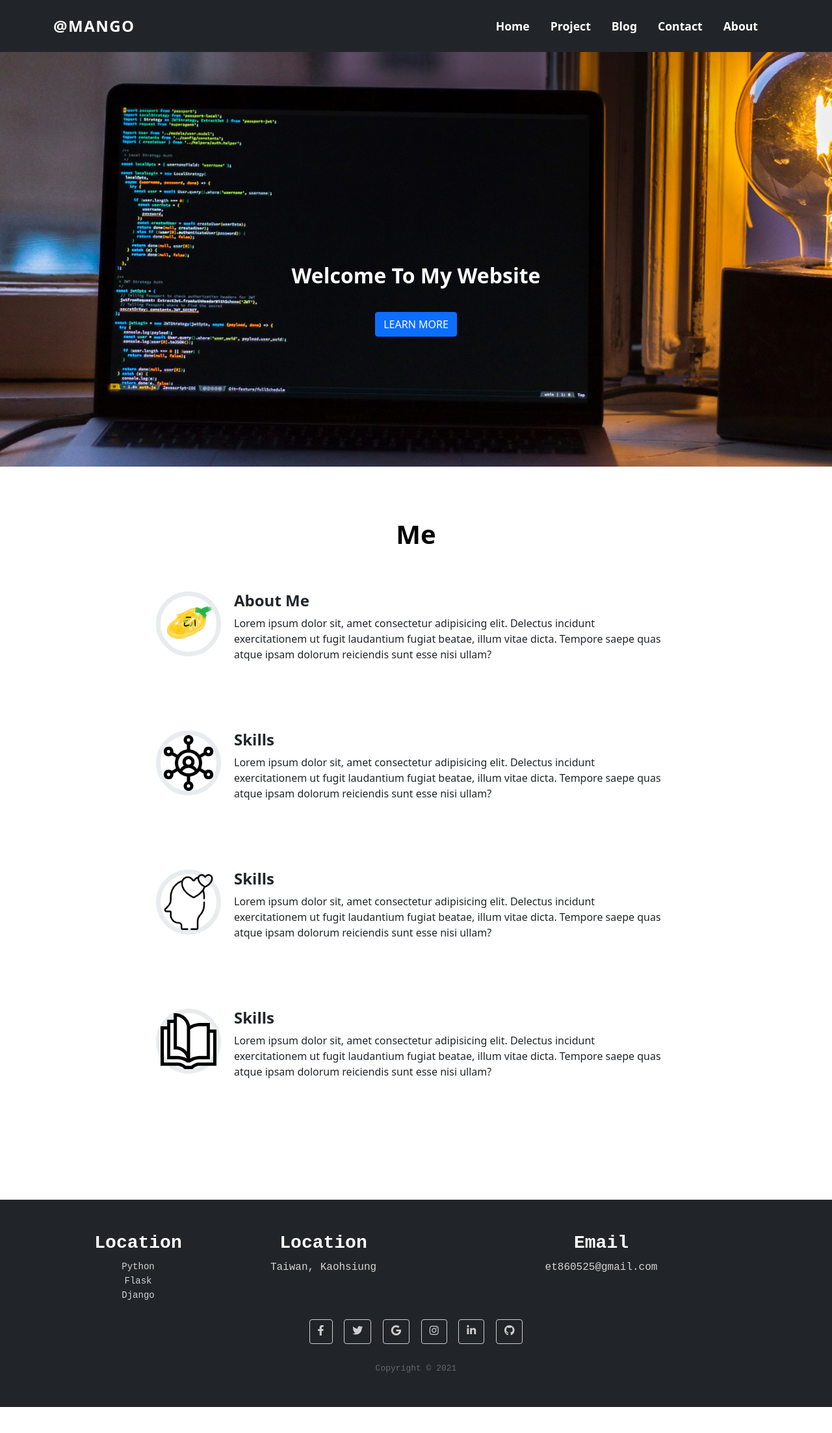
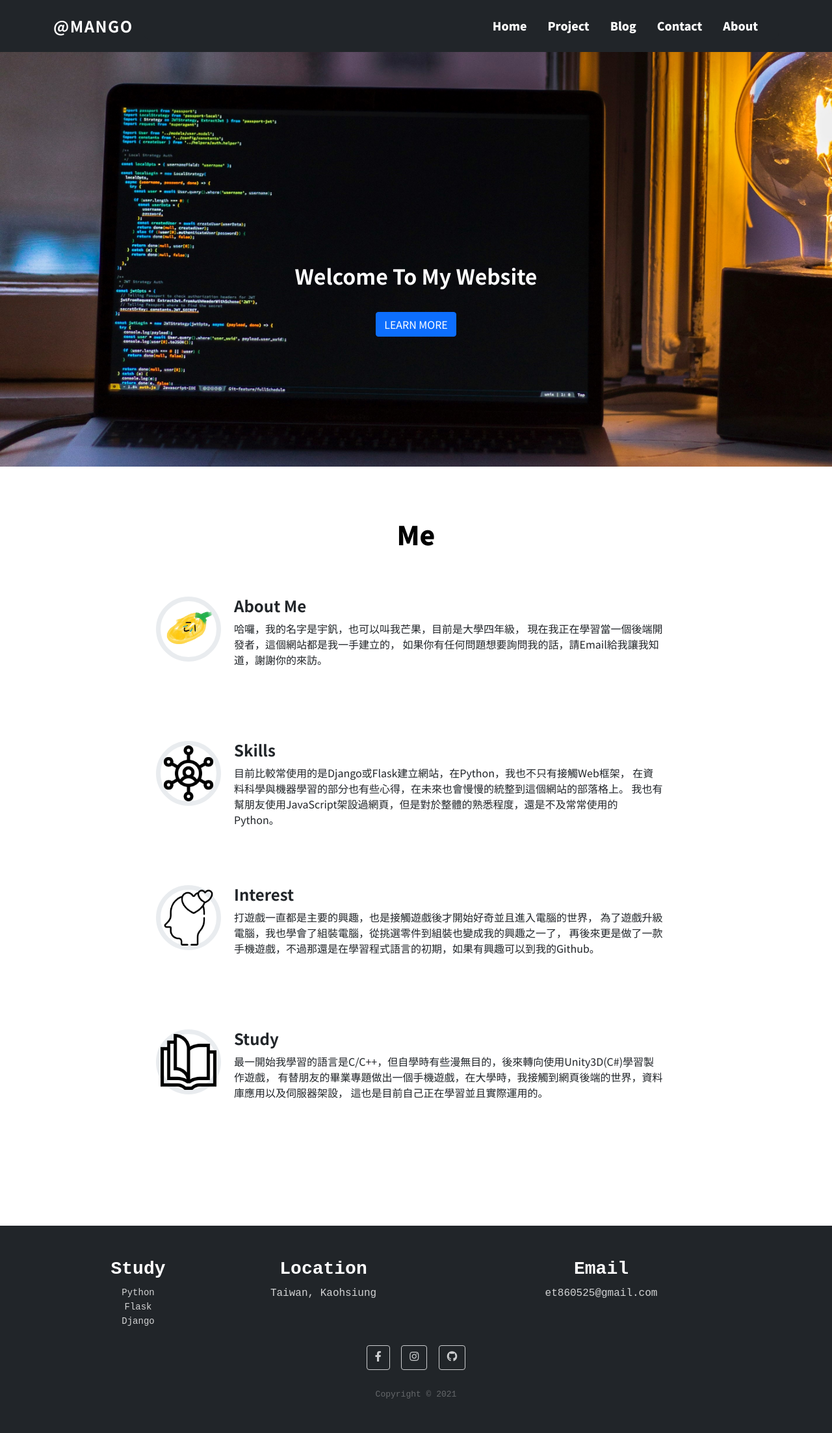
Before and after one commit to et860525/Django-personal-website, a Django app: page / in a window 1280 px wide. Shown: the whole page at 65% size. Before the commit the page ends 2165 px from the top, so only its background shows below. Run offline with Django 3.2, Linux system fonts and the light colour scheme.

Commit message:
Font family change, added Ch intro, link fixed
  - Use google CH font
  - Link to my own social media
  - Project link

```diff
--- a/blog/static/blog/css/style.css
+++ b/blog/static/blog/css/style.css
@@ -11,6 +11,12 @@
 */
 
 /*** 1.0 - Globals ***/
+@import url('https://fonts.googleapis.com/css2?family=Noto+Sans+TC:wght@400;500;700;900&display=swap');
+body {
+	font-family: 'Noto Sans TC', sans-serif;
+}
+
+
 h1, h2, h3, h4, h5, h6,
 .h1, .h2, .h3, .h4, .h5, .h6 {
 	margin-bottom: 0.5rem;
--- a/personalWeb/static/personalWeb/css/style.css
+++ b/personalWeb/static/personalWeb/css/style.css
@@ -12,6 +12,11 @@
 */
 
 /*** 1.0 - Globals ***/
+@import url('https://fonts.googleapis.com/css2?family=Noto+Sans+TC:wght@400;500;700;900&display=swap');
+body {
+	font-family: 'Noto Sans TC', sans-serif;
+}
+
 h1, h2, h3, h4, h5, h6,
 .h1, .h2, .h3, .h4, .h5, .h6 {
 	margin-bottom: 0.5rem;
@@ -94,7 +99,7 @@ header.homeHero {
 .intro-me > li {
 	position: relative;
 	min-height: 150px;
-	margin: 4rem 0;
+	margin: 4.5rem 0;
 }
 
 .intro-me > li .intro-me-image {
--- a/personalWeb/templates/personalWeb/footer.html
+++ b/personalWeb/templates/personalWeb/footer.html
@@ -3,11 +3,11 @@
 		<div class="container">
 			<div class="row">
 				<div class="col-sm-6 col-md-3 widget">
-					<h3>Location</h3>
+					<h3>Study</h3>
 					<ul>
-						<li><a href="">Python</a></li>
-						<li><a href="">Flask</a></li>
-						<li><a href="">Django</a></li>
+						<li><a href="https://www.python.org/">Python</a></li>
+						<li><a href="https://flask.palletsprojects.com/en/2.0.x/">Flask</a></li>
+						<li><a href="https://www.djangoproject.com/">Django</a></li>
 					</ul>
 				</div>
 				<div class="col-sm-6 col-md-3 widget">
@@ -22,27 +22,27 @@
 				</div>
 				<div class="socia-icons">
 					<!-- Facebook -->
-					<a class="btn btn-outline-light btn-floating m-1" href="#!" role="button"><i
+					<a class="btn btn-outline-light btn-floating m-1" href="https://www.facebook.com/profile.php?id=100000313241183" role="button"><i
 							class="fab fa-facebook-f"></i></a>
 
 					<!-- Twitter -->
-					<a class="btn btn-outline-light btn-floating m-1" href="#!" role="button"><i
-							class="fab fa-twitter"></i></a>
+					<!-- <a class="btn btn-outline-light btn-floating m-1" href="#!" role="button"><i
+							class="fab fa-twitter"></i></a> -->
 
 					<!-- Google -->
-					<a class="btn btn-outline-light btn-floating m-1" href="#!" role="button"><i
-							class="fab fa-google"></i></a>
+					<!-- <a class="btn btn-outline-light btn-floating m-1" href="#!" role="button"><i
+							class="fab fa-google"></i></a> -->
 
 					<!-- Instagram -->
-					<a class="btn btn-outline-light btn-floating m-1" href="#!" role="button"><i
+					<a class="btn btn-outline-light btn-floating m-1" href="https://www.instagram.com/mayday80730/" role="button"><i
 							class="fab fa-instagram"></i></a>
 
 					<!-- Linkedin -->
-					<a class="btn btn-outline-light btn-floating m-1" href="#!" role="button"><i
-							class="fab fa-linkedin-in"></i></a>
+					<!-- <a class="btn btn-outline-light btn-floating m-1" href="#!" role="button"><i
+							class="fab fa-linkedin-in"></i></a> -->
 
 					<!-- Github -->
-					<a class="btn btn-outline-light btn-floating m-1" href="#!" role="button"><i
+					<a class="btn btn-outline-light btn-floating m-1" href="https://github.com/et860525" role="button"><i
 							class="fab fa-github"></i></a>
 				</div>
 				<p class="copyright">Copyright © 2021</p>
--- a/personalWeb/templates/personalWeb/home.html
+++ b/personalWeb/templates/personalWeb/home.html
@@ -29,9 +29,9 @@
 					</div>
 					<div class="intro-me-body">
 						<p>
-							Lorem ipsum dolor sit,
-							amet consectetur adipisicing elit. Delectus incidunt exercitationem ut fugit laudantium fugiat beatae, illum vitae dicta.
-							Tempore saepe quas atque ipsam dolorum reiciendis sunt esse nisi ullam?
+							哈囉，我的名字是宇釩，也可以叫我芒果，目前是大學四年級，
+							現在我正在學習當一個後端開發者，這個網站都是我一手建立的，
+							如果你有任何問題想要詢問我的話，請Email給我讓我知道，謝謝你的來訪。
 						</p>
 					</div>
 				</div>
@@ -46,9 +46,9 @@
 					</div>
 					<div class="intro-me-body">
 						<p>
-							Lorem ipsum dolor sit,
-							amet consectetur adipisicing elit. Delectus incidunt exercitationem ut fugit laudantium fugiat beatae, illum vitae dicta.
-							Tempore saepe quas atque ipsam dolorum reiciendis sunt esse nisi ullam?
+							目前比較常使用的是Django或Flask建立網站，在Python，我也不只有接觸Web框架，
+							在資料科學與機器學習的部分也有些心得，在未來也會慢慢的統整到這個網站的部落格上。
+							我也有幫朋友使用JavaScript架設過網頁，但是對於整體的熟悉程度，還是不及常常使用的Python。
 						</p>
 					</div>
 				</div>
@@ -59,13 +59,13 @@
 				</div>
 				<div class="intro-me-panel">
 					<div class="intro-me-headline">
-						<h4>Skills</h4>
+						<h4>Interest</h4>
 					</div>
 					<div class="intro-me-body">
 						<p>
-							Lorem ipsum dolor sit,
-							amet consectetur adipisicing elit. Delectus incidunt exercitationem ut fugit laudantium fugiat beatae, illum vitae dicta.
-							Tempore saepe quas atque ipsam dolorum reiciendis sunt esse nisi ullam?
+							打遊戲一直都是主要的興趣，也是接觸遊戲後才開始好奇並且進入電腦的世界，
+							為了遊戲升級電腦，我也學會了組裝電腦，從挑選零件到組裝也變成我的興趣之一了，
+							再後來更是做了一款手機遊戲，不過那還是在學習程式語言的初期，如果有興趣可以到我的Github。
 						</p>
 					</div>
 				</div>
@@ -76,13 +76,13 @@
 				</div>
 				<div class="intro-me-panel">
 					<div class="intro-me-headline">
-						<h4>Skills</h4>
+						<h4>Study</h4>
 					</div>
 					<div class="intro-me-body">
 						<p>
-							Lorem ipsum dolor sit,
-							amet consectetur adipisicing elit. Delectus incidunt exercitationem ut fugit laudantium fugiat beatae, illum vitae dicta.
-							Tempore saepe quas atque ipsam dolorum reiciendis sunt esse nisi ullam?
+							最一開始我學習的語言是C/C++，但自學時有些漫無目的，後來轉向使用Unity3D(C#)學習製作遊戲，
+							有替朋友的畢業專題做出一個手機遊戲，在大學時，我接觸到網頁後端的世界，資料庫應用以及伺服器架設，
+							這也是目前自己正在學習並且實際運用的。
 						</p>
 					</div>
 				</div>
--- a/personalWeb/templates/personalWeb/project.html
+++ b/personalWeb/templates/personalWeb/project.html
@@ -9,17 +9,17 @@
 			<h1>Projects</h1>
 			<div class="row">
 				<div class="col-md-6">
-					<a href="#"><img class="img-fluid" src="{% static 'PersonalWeb/img/blog-picture.png' %}" alt="blog-picture"></a>
+					<a href="{% url 'blog:home_page' %}"><img class="img-fluid" src="{% static 'PersonalWeb/img/blog-picture.png' %}" alt="blog-picture"></a>
 					<div class="card-body">
 						<h5 class="card-title">Blog</h5>
-						<p class="card-text">Some quick example text to build on the card title and make up the bulk of the card's content.</p>
+						<p class="card-text">I will put every note about my learning into the blog.</p>
 					</div>
 				</div>
 				<div class="col-md-6">
 					<a href=""><img class="img-fluid" src="{% static 'PersonalWeb/img/to-do-picture.png' %}" alt="to-do-picture"></a>
 					<div class="card-body">
 						<h5 class="card-title">To-Do</h5>
-						<p class="card-text">Some quick example text to build on the card title and make up the bulk of the card's content.</p>
+						<p class="card-text">A simple application.</p>
 					</div>
 				</div>
 			</div>
```
Also changed, not shown: blog/templates/blog/footer.html (+13 -13 lines).
